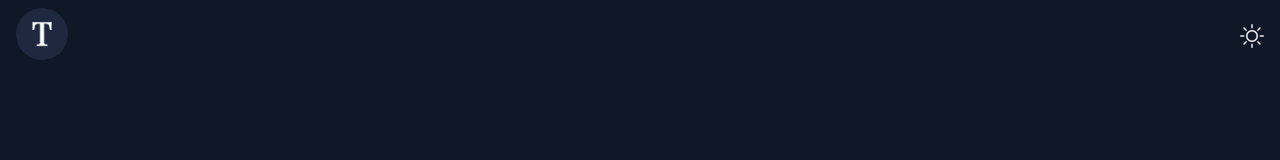
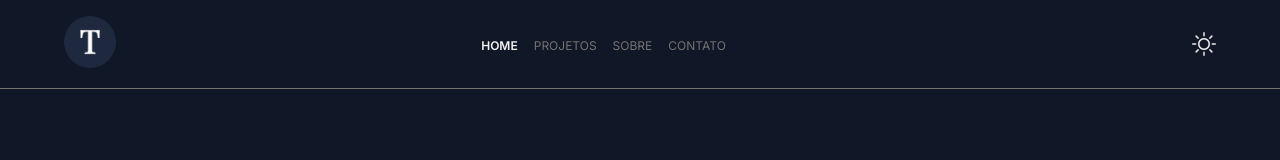
Before and after one commit to tulioperdigao/portfolio-pessoal, a plain HTML site: page index.html in a window 1280 px wide. Drawn offline with nearby package versions, Linux system fonts and the light colour scheme.

Commit message:
header e nav

```diff
--- a/assets/css/style.css
+++ b/assets/css/style.css
@@ -44,11 +44,17 @@ i {
 }
 
 .header {
+    width: 100%;
     display: flex;
     flex-flow: row wrap;
     justify-content: space-between;
     align-items: center;
     padding: 0.5rem 1rem;
+}
+
+.header__toggle {
+    display: flex;
+    justify-content: flex-end;
 }
 
 .header__brand .brand__logo {
@@ -106,8 +112,39 @@ i {
     text-transform: uppercase;
 }
 
+.header__nav {
+    display: none;
+}
+
+.menu--principal {
+    gap: 1rem;
+}
+
 @media(min-width: 768px) {
-    .menu--mobile {
+    .header {
+        position: fixed;
+        border-bottom: 1px solid var(--dk-border-color);
+        padding: 1rem 4rem;
+    }
+
+    .nav--mobile {
         display: none;
     }
+
+    .header__nav {
+        display: flex;
+    }
+
+    .header__nav,
+    .header__toggle {
+        min-width: 30%;
+    }
 }
+
+@media(min-width: 1400px) {
+    .header {
+        position: fixed;
+        border-bottom: 1px solid var(--dk-border-color);
+        padding: 1rem 15rem;
+    }
+}
--- a/index.html
+++ b/index.html
@@ -25,9 +25,35 @@
         <div class="header__brand">
             <img class="brand__logo" src="assets/images/logo-t.png" alt="Logo T">
         </div>
-        <i id="toggleTheme" class="bi bi-brightness-high"></i>
+        <nav class="header__nav">
+            <ul class="menu menu--principal">
+                <li class="menu__item">
+                    <a class="menu__link active" href="#home">
+                        <span class="menu__text">Home</span>
+                    </a>
+                </li>
+                <li class="menu__item">
+                    <a class="menu__link" href="#projetos">
+                        <span class="menu__text">Projetos</span>
+                    </a>
+                </li>
+                <li class="menu__item">
+                    <a class="menu__link" href="#sobre">
+                        <span class="menu__text">Sobre</span>
+                    </a>
+                </li>
+                <li class="menu__item">
+                    <a class="menu__link" href="#contato">
+                        <span class="menu__text">Contato</span>
+                    </a>
+                </li>
+            </ul>
+        </nav>
+        <div class="header_toggle">
+            <i id="toggleTheme" class="bi bi-brightness-high"></i>
+        </div>
     </header>
-    <nav>
+    <nav class="nav--mobile">
         <ul class="menu menu--mobile">
             <li class="menu__item">
                 <a class="menu__link active" href="#home">
```
